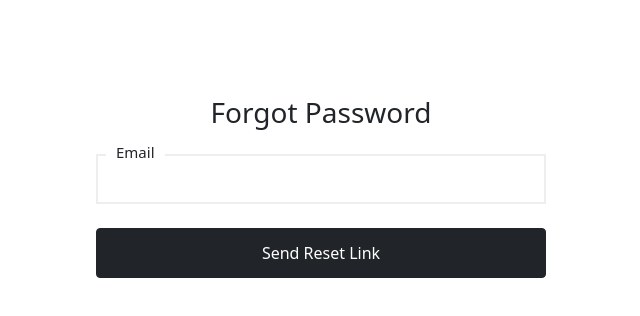
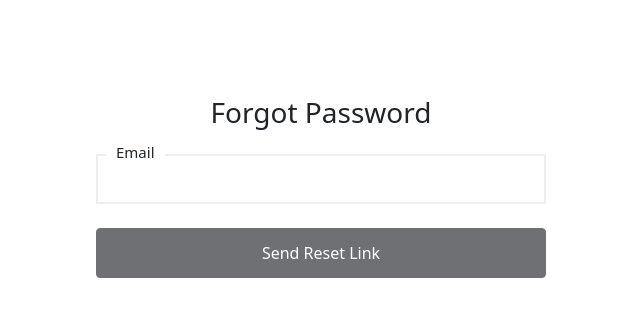
Before and after one commit to estradax/levy, an Angular app: page /forgot-password in a window 1280 px wide. Shown: the top 316 px of the page, without its empty margins (319-959 px from the left). Built offline with nearby package versions, Linux system fonts and the light colour scheme.

Commit message:
add validation to forgot password

```diff
--- a/src/app/forgot-password/forgot-password.component.html
+++ b/src/app/forgot-password/forgot-password.component.html
@@ -12,10 +12,13 @@
                 autocomplete="off"
                 type="text"
               />
-              <div class="invalid-feedback">A valid email is required!</div>
+              <p *ngIf="emailControl.invalid && emailControl.touched" class="text-danger">
+                <small *ngIf="emailControl.errors?.['required']">Email is required</small>
+                <small *ngIf="emailControl.errors?.['email']">Email is invalid</small>
+              </p>
             </div>
             <div class="mb-3">
-              <button class="btn btn-dark w-100">Send Reset Link</button>
+              <button [disabled]="emailControl.invalid" class="btn btn-dark w-100">Send Reset Link</button>
             </div>
           </div>
         </form>
--- a/src/app/forgot-password/forgot-password.component.ts
+++ b/src/app/forgot-password/forgot-password.component.ts
@@ -6,11 +6,12 @@ import {
   Validators,
 } from '@angular/forms';
 import { PasswordService } from '../lib/password/password.service';
+import {NgIf} from "@angular/common";
 
 @Component({
   selector: 'app-forgot-password',
   standalone: true,
-  imports: [ReactiveFormsModule, FormsModule],
+  imports: [ReactiveFormsModule, FormsModule, NgIf],
   providers: [PasswordService],
   templateUrl: './forgot-password.component.html',
   styleUrls: ['./forgot-password.component.css'],
@@ -18,7 +19,7 @@ import { PasswordService } from '../lib/password/password.service';
 export class ForgotPasswordComponent {
   emailControl = new FormControl('', {
     nonNullable: true,
-    validators: [Validators.required],
+    validators: [Validators.required, Validators.email],
   });
 
   constructor(private passwordService: PasswordService) {}
```
